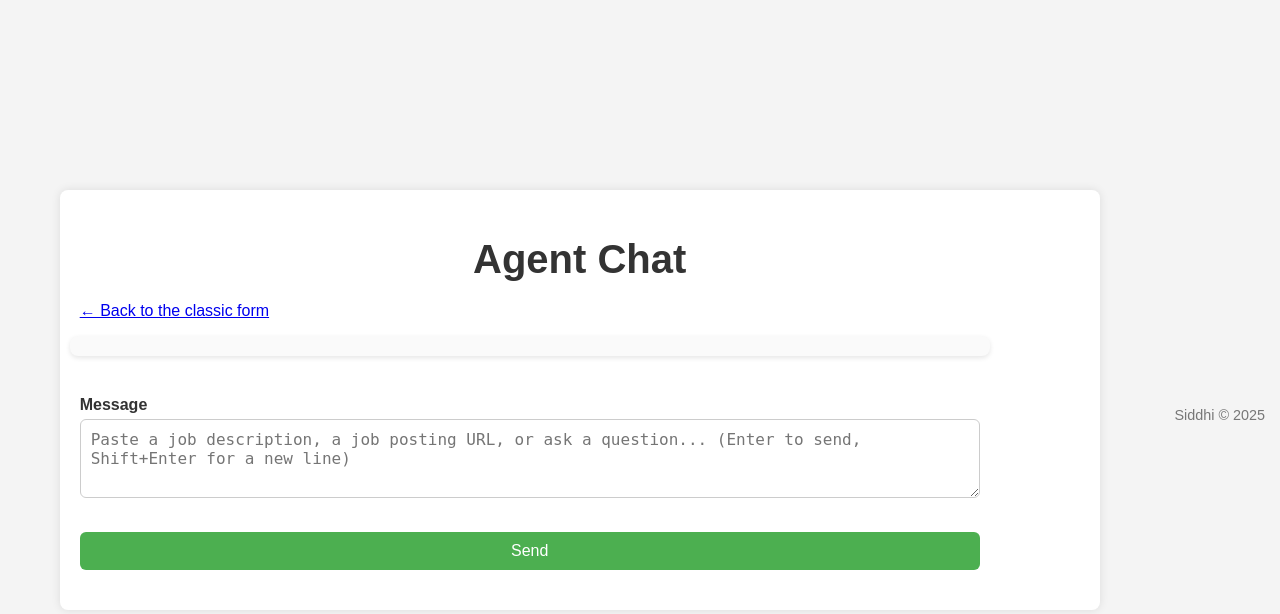
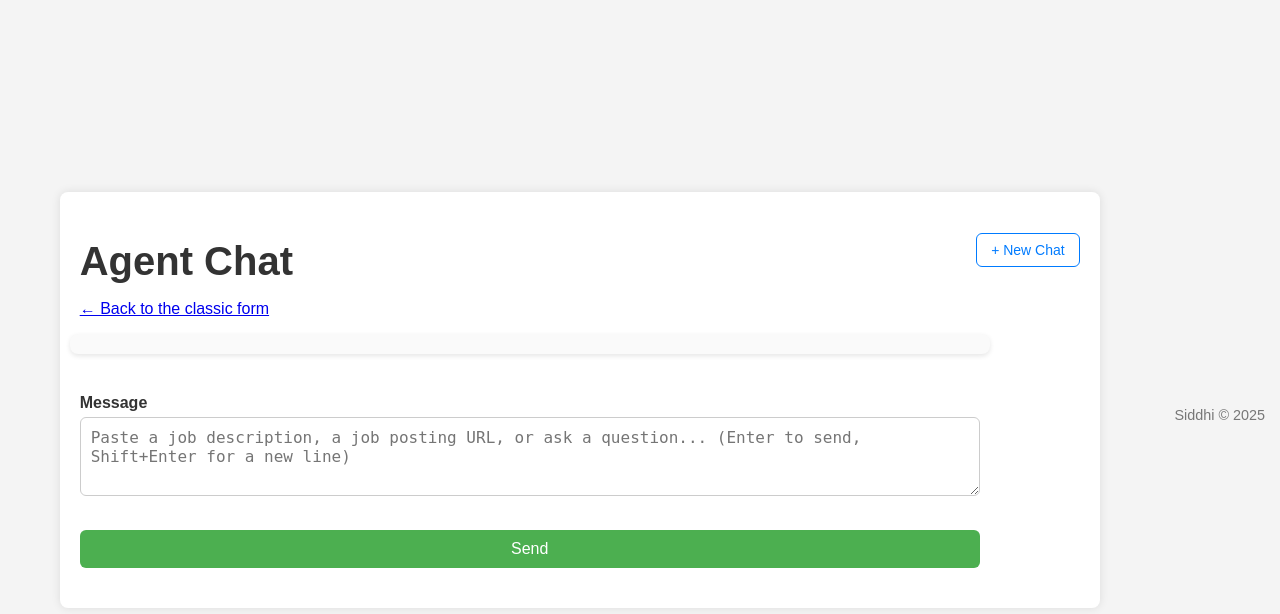
Before and after one commit to siddhi47/resume_ai, a Flask app: template templates/agent_chat.html in a window 1280 px wide. Shown: the top 614 px of the page. Run offline with Flask 3, Linux system fonts and the light colour scheme; the template is opened without the code that fills it, so the values that code supplies are empty.

Commit message:
add new chat

```diff
--- a/app.py
+++ b/app.py
@@ -2,6 +2,7 @@ import os
 import io
 import subprocess
 import tempfile
+import uuid
 from flask import (
     Flask,
     render_template,
@@ -247,10 +248,16 @@ def download_resume():
     )
 
 
+def _agent_thread_id():
+    # Defaults to the user's id (the original single-thread behavior) so existing sessions/
+    # conversations keep working; a "New Chat" click stores a fresh id here instead.
+    return session.setdefault("agent_thread_id", current_user.id)
+
+
 @app.route("/agent", methods=["GET"])
 @login_required
 def agent_chat():
-    thread_id = current_user.id
+    thread_id = _agent_thread_id()
     history, artifact_path, artifact_label = get_conversation_history(thread_id)
     initial_artifact = None
     if artifact_path:
@@ -265,6 +272,13 @@ def agent_chat():
     )
 
 
+@app.route("/agent/new", methods=["POST"])
+@login_required
+def agent_new_chat():
+    session["agent_thread_id"] = f"{current_user.id}:{uuid.uuid4().hex[:12]}"
+    return redirect(url_for("agent_chat"))
+
+
 @app.route("/agent/message", methods=["POST"])
 @login_required
 def agent_message():
@@ -273,7 +287,7 @@ def agent_message():
     if not message:
         return jsonify({"error": "empty message"}), 400
 
-    thread_id = current_user.id
+    thread_id = _agent_thread_id()
     result = invoke_agent_sync(message, thread_id, current_user.id)
 
     reply = ""
--- a/static/styles.css
+++ b/static/styles.css
@@ -178,6 +178,31 @@ h1 {
 
 /* Agent chat: scrollable message list with bubble-style turns (scoped so the classic
    single-answer /chat page's .answer-box styling is untouched). */
+.agent-chat-header {
+    display: flex;
+    align-items: center;
+    justify-content: space-between;
+    gap: 12px;
+}
+
+.agent-chat-header h1 {
+    margin-bottom: 0;
+}
+
+.new-chat-button {
+    background-color: transparent;
+    color: #007BFF;
+    border: 1px solid #007BFF;
+    padding: 8px 14px;
+    font-size: 14px;
+    white-space: nowrap;
+}
+
+.new-chat-button:hover {
+    background-color: #007BFF;
+    color: white;
+}
+
 #chat-box {
     display: flex;
     flex-direction: column;
--- a/templates/agent_chat.html
+++ b/templates/agent_chat.html
@@ -8,7 +8,12 @@
 </head>
 <body>
     <div class="container">
-        <h1>Agent Chat</h1>
+        <div class="agent-chat-header">
+            <h1>Agent Chat</h1>
+            <form action="{{ url_for('agent_new_chat') }}" method="post">
+                <button type="submit" class="new-chat-button">+ New Chat</button>
+            </form>
+        </div>
         <p><a href="{{ url_for('chat') }}">&larr; Back to the classic form</a></p>
 
         <div class="chat-container">
```
Also changed, not shown: src/resume_bot/agent/graph.py (+39 -18 lines).
